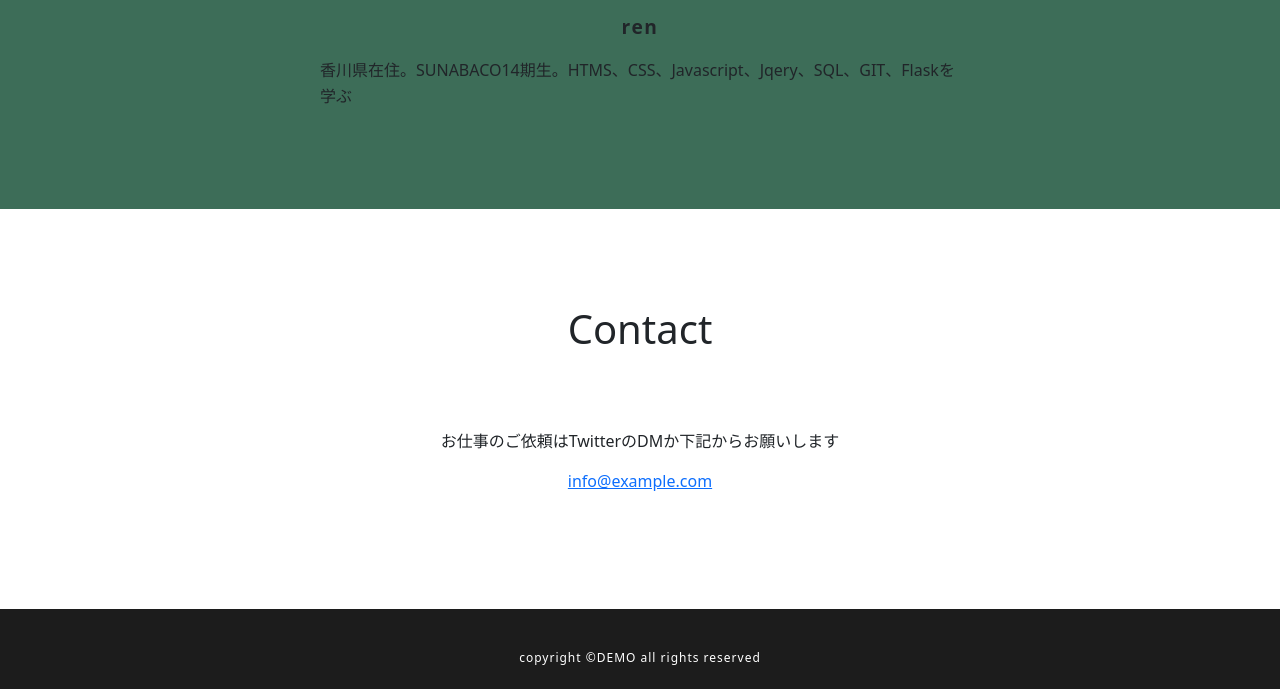
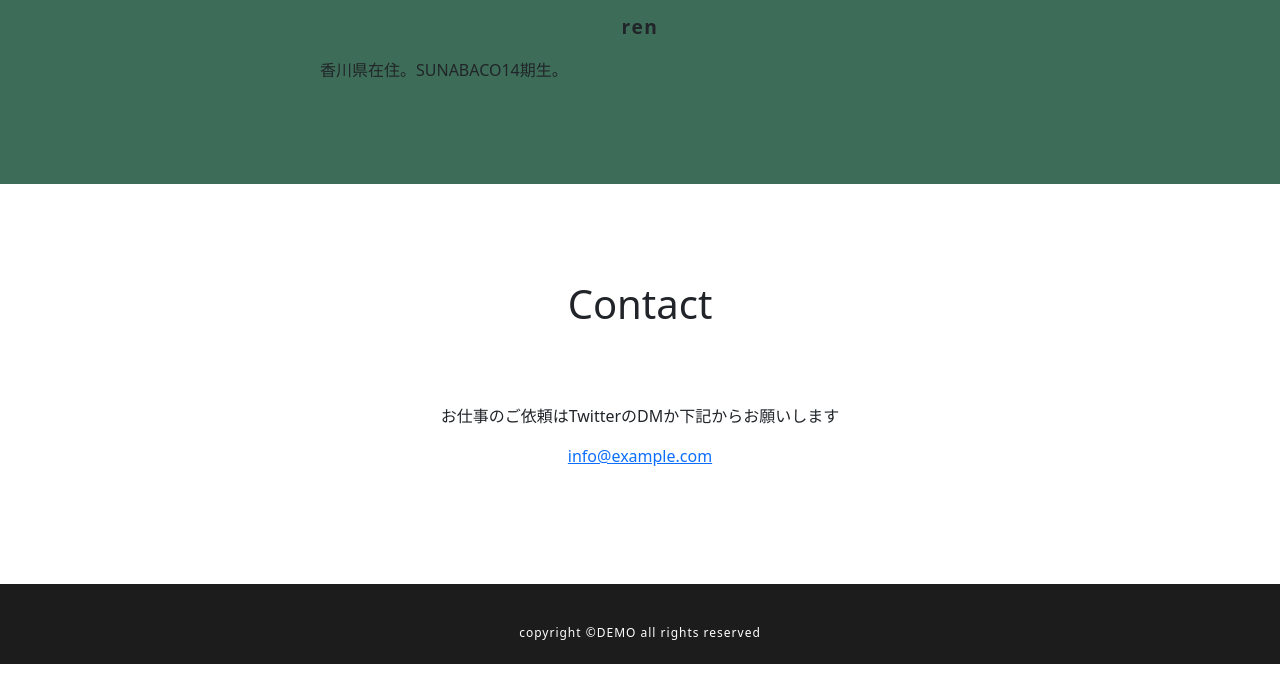
Before and after one commit to ren-suna/ren-suna.github.io, a plain HTML site: page index.html in a window 1280 px wide. Shown: the part 3259-3948 px from the top of the page. After the commit the page ends 3923 px from the top, so only its background shows below. Drawn offline with nearby package versions, Linux system fonts and the light colour scheme.

Commit message:
プロフ変更

```diff
--- a/index.html
+++ b/index.html
@@ -141,7 +141,7 @@
                     <a href="https://twitter.com/rentakamatsu14"><img class="profile_img" src="img/twicon.jpg"
                             alt=""></a>
                     <div class="profile_name">ren</div>
-                    <div class="profile_text">香川県在住。SUNABACO14期生。HTMS、CSS、Javascript、Jqery、SQL、GIT、Flaskを学ぶ</div>
+                    <div class="profile_text">香川県在住。SUNABACO14期生。</div>
 
                 </div>
             </div>
```
